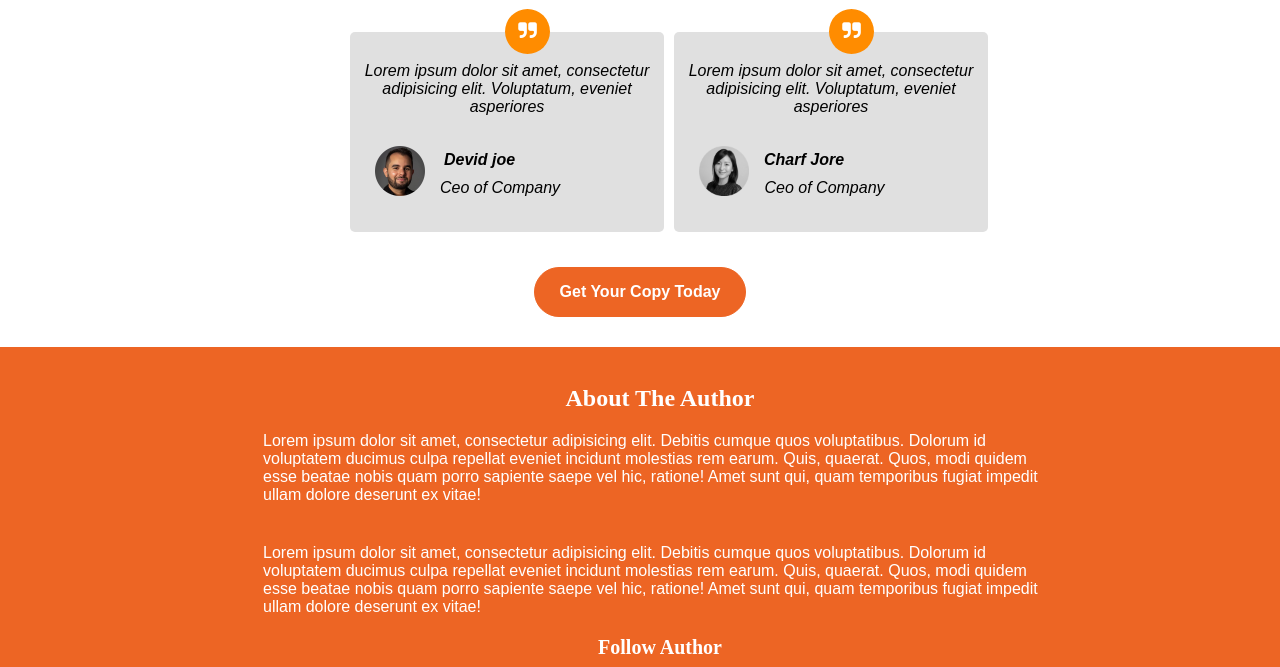
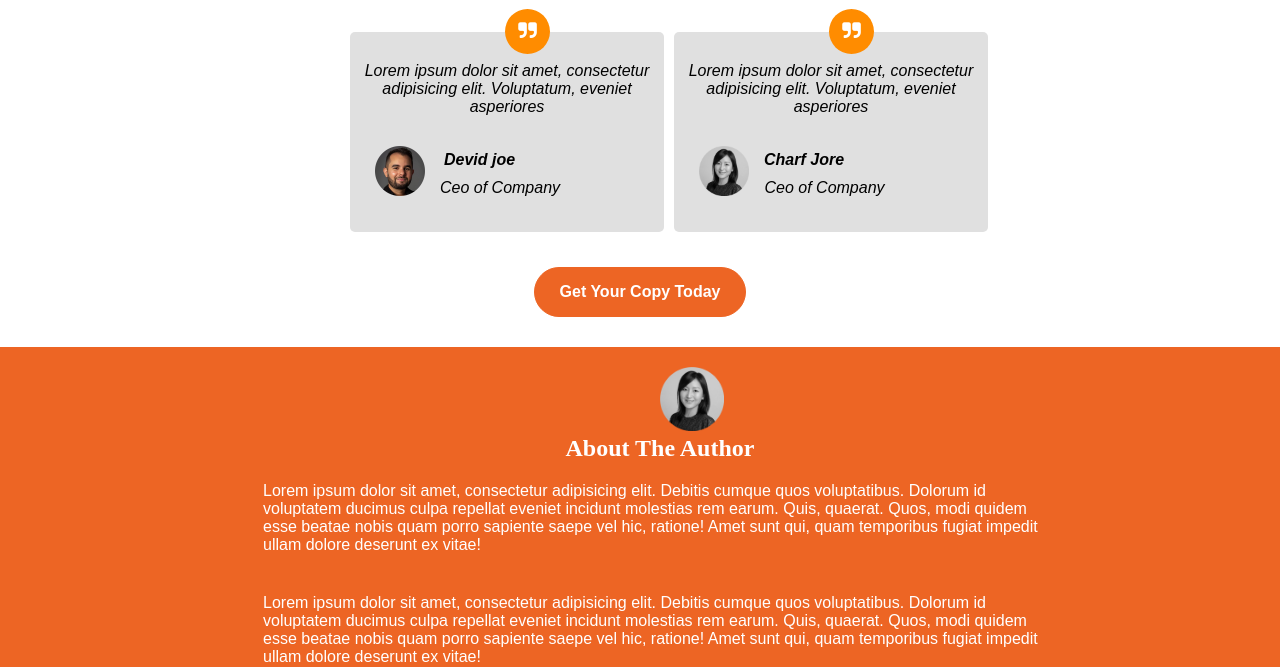
Before and after one commit to habibullahhabib9201/divbook2, a plain HTML site: page index.html in a window 1280 px wide. Shown: the part 3036-3703 px from the top of the page. Drawn offline with Linux system fonts and the light colour scheme.

Commit message:
Update index.html

```diff
--- a/index.html
+++ b/index.html
@@ -359,7 +359,7 @@
     <!--about section start here-->
     <div class="about">
         <div class="about-us">
-            <img src="author-profile%20-%20Copy.png" width="5%" alt="">
+            <img src="author-profile.png" width="5%" alt="">
             <h2>About The Author</h2>
         </div>
         <div class="abir">
```
